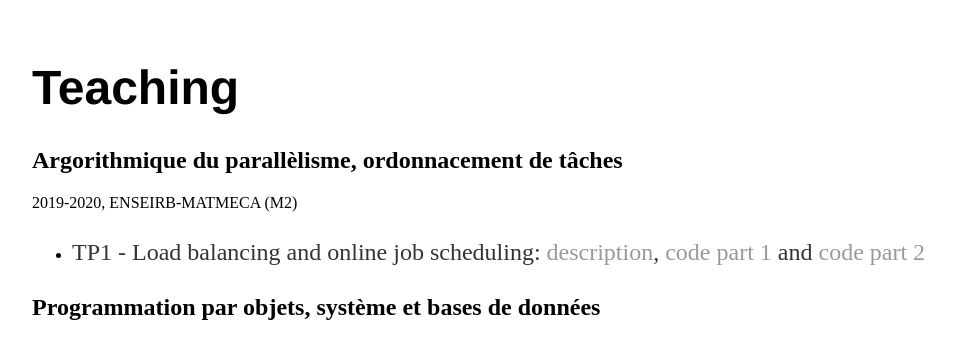
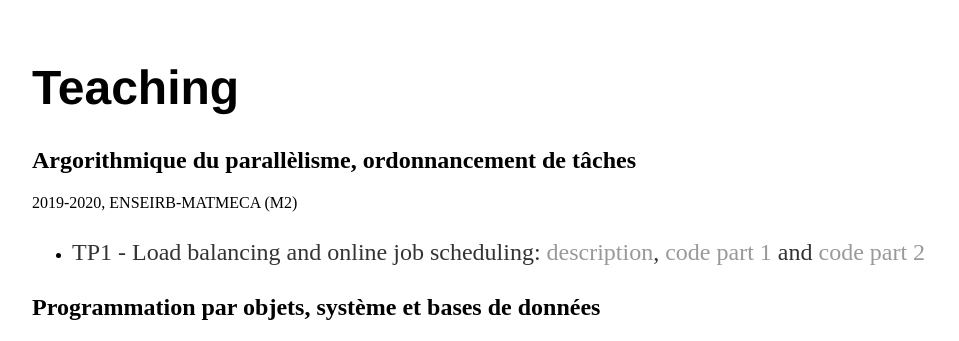
Before and after one commit to francielizanon/francielizanon, a Jekyll site: the page teaching/index.html, which Jekyll copies as it is, in a window 1280 px wide. Shown: the top 341 px of the page, without its empty margins (160-1119 px from the left). Built offline with Jekyll 4.4.1, drawn with Linux system fonts in a browser that asks for light colours.

```diff
--- a/teaching/index.html
+++ b/teaching/index.html
@@ -13,7 +13,7 @@
 
 <h1>Teaching</h1>
 
-<h2>Argorithmique du parallèlisme, ordonnacement de tâches</h2>
+<h2>Argorithmique du parallèlisme, ordonnancement de tâches</h2>
 
 2019-2020, ENSEIRB-MATMECA (M2)
 
```
